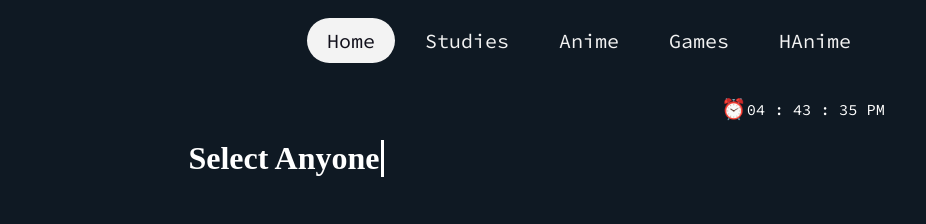
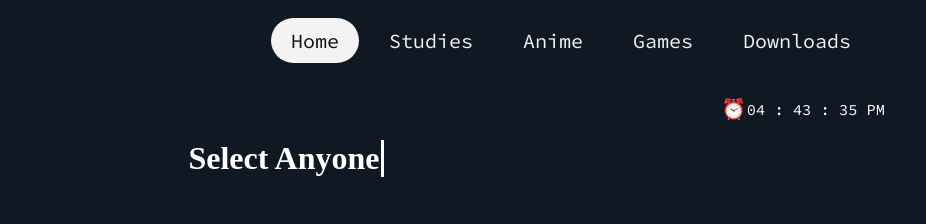
Before and after one commit to svijithprasad/VVIN, a plain HTML site: page explore.html in a window 1280 px wide. Shown: the top 224 px of the page, 354-1280 px from the left. Drawn offline with Linux system fonts and the light colour scheme.

Commit message:
Update explore.html

```diff
--- a/explore.html
+++ b/explore.html
@@ -43,7 +43,7 @@
                         <a href="games.html">Games</a>
                     </li>
                     <li>
-                        <a href="hanime.html">HAnime</a>
+                       <a href="download.html">Downloads</a>
                     </li>
                 </ul>
             </nav>
```
